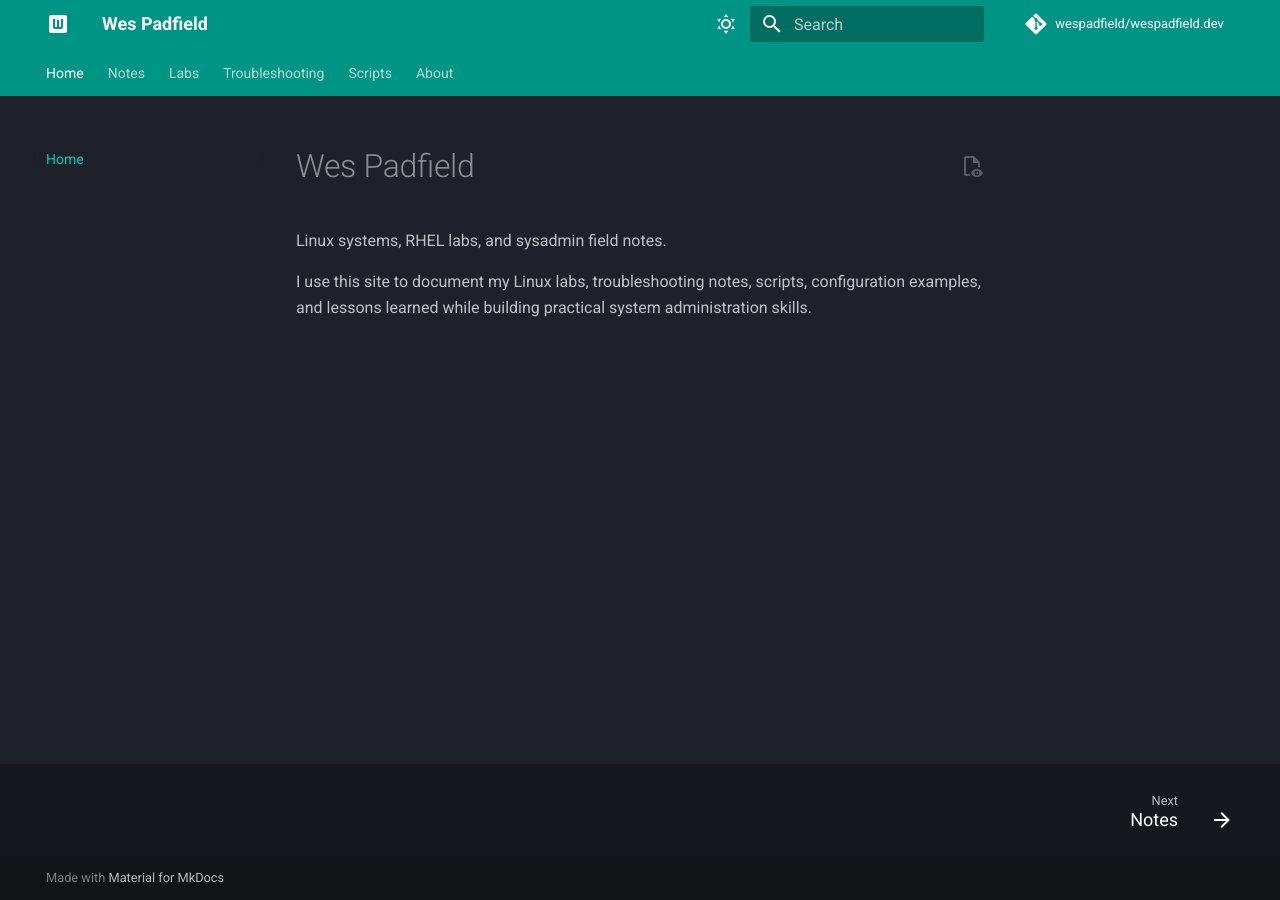
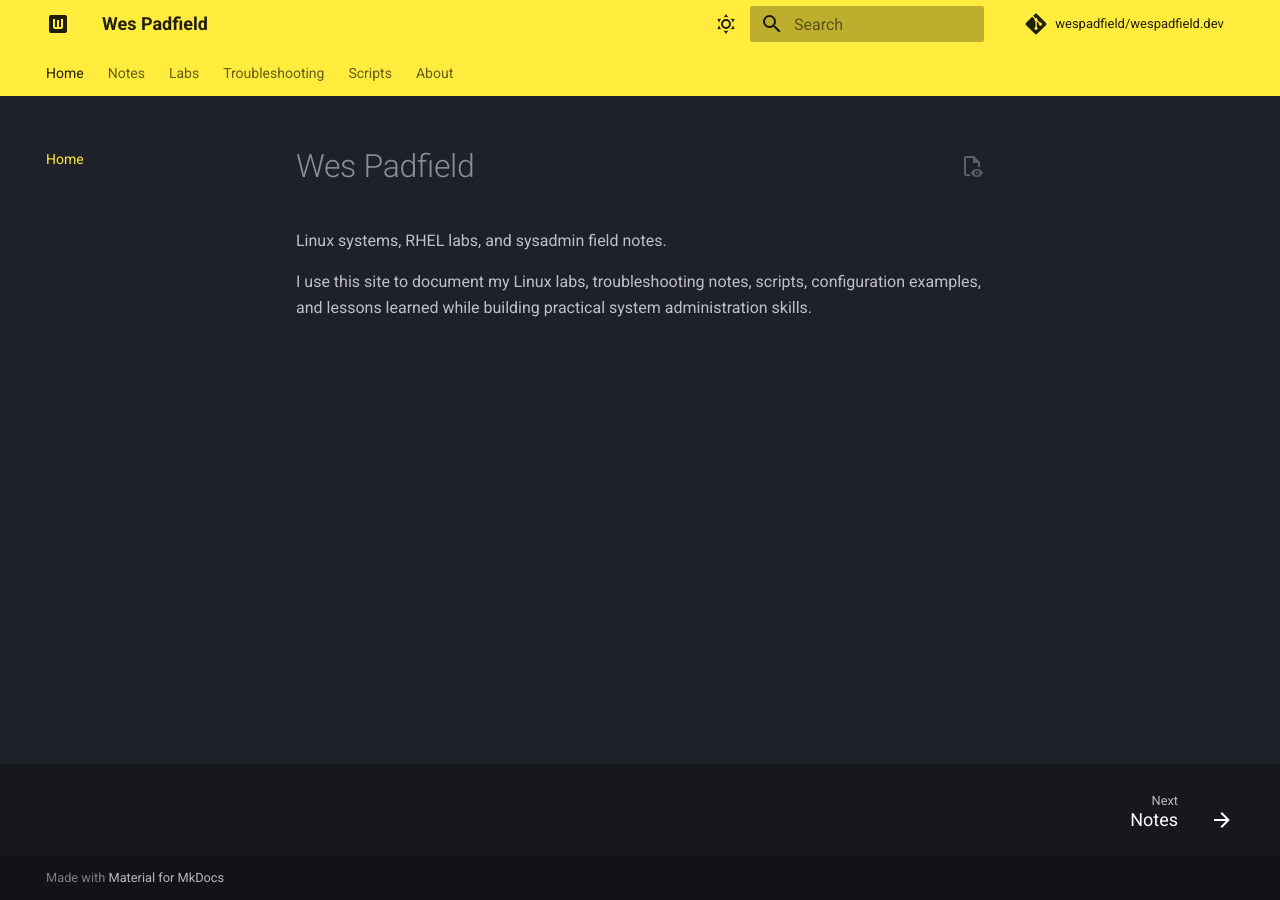
Before and after one commit to wespadfield/wespadfield.dev, an MkDocs documentation site: the page built from docs/index.md, in a window 1280 px wide. Built offline with MkDocs 1.6.1 and Material for MkDocs 9.7.7, drawn with Linux system fonts in a browser that asks for light colours; comment, search, counter and statistics services are not loaded.

Commit message:
Changed colors

```diff
--- a/mkdocs.yml
+++ b/mkdocs.yml
@@ -18,16 +18,16 @@ theme:
       toggle:
         icon: material/weather-sunny
         name: Dark mode
-      primary: teal
-      accent: deep orange
+      primary: yellow
+      accent: blue
 
     # Light Mode
     - scheme: default
       toggle:
         icon: material/weather-night
         name: Light mode
-      primary: teal
-      accent: deep orange
+      primary: blue
+      accent: yellow
   font:
     text: Roboto
     code: Roboto Mono
```
